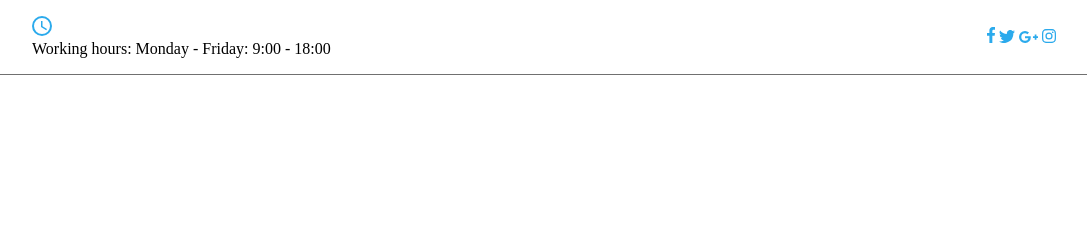
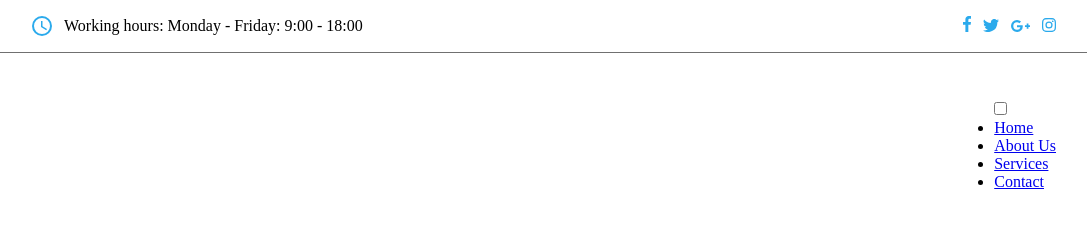
Before and after one commit to mrcozy123321/html-css-dentialclinic, a plain HTML site: page index.html in a window 1280 px wide. Shown: the whole page, without its empty margins (96-1183 px from the left). Drawn offline with Linux system fonts and the light colour scheme.

Commit message:
finished styling top menu, started on main menu and added a nav

```diff
--- a/index.html
+++ b/index.html
@@ -12,13 +12,12 @@
 <body>
 <!-- Topmenu -->
   <div class="container topMenu-container">
-    <div>
-      <svg xmlns="http://www.w3.org/2000/svg" width="20" height="20" viewBox="0 0 20 20">
-        <path id="clock_icon" data-name="clock icon" d="M-90-101a9.995,9.995,0,0,1,9.99-10A10.005,10.005,0,0,1-70-101,10.006,10.006,0,0,1-80.01-91,10,10,0,0,1-90-101Zm2,0a8,8,0,0,0,8,8,8,8,0,0,0,8-8,8,8,0,0,0-8-8A8,8,0,0,0-88-101Zm7,1v-6h1.5v5.251L-75-98.08l-.751,1.23Z" transform="translate(90 111)" fill="#2baaec"/>
-      </svg>
-      <p>Working hours: Monday - Friday: 9:00 - 18:00</p>
-    </div>
-    <div>
+    <svg xmlns="http://www.w3.org/2000/svg" width="20" height="20" viewBox="0 0 20 20">
+      <path id="clock_icon" data-name="clock icon" d="M-90-101a9.995,9.995,0,0,1,9.99-10A10.005,10.005,0,0,1-70-101,10.006,10.006,0,0,1-80.01-91,10,10,0,0,1-90-101Zm2,0a8,8,0,0,0,8,8,8,8,0,0,0,8-8,8,8,0,0,0-8-8A8,8,0,0,0-88-101Zm7,1v-6h1.5v5.251L-75-98.08l-.751,1.23Z" transform="translate(90 111)" fill="#2baaec"/>
+    </svg>
+    <p>Working hours: Monday - Friday: 9:00 - 18:00</p>
+
+    <div class="topMenu-icons">
       <svg xmlns="http://www.w3.org/2000/svg" width="8.25" height="16" viewBox="0 0 8.25 16">
         <path id="facebook_icon" data-name="facebook icon" d="M265.1,101.791v1.959h2.665l-.366,2.844h-2.3v7.156h-2.938v-7.156h-2.4V103.75h2.4v-2.241a3.427,3.427,0,0,1,3.659-3.759,20.266,20.266,0,0,1,2.194.112v2.544H266.5C265.323,100.406,265.1,100.969,265.1,101.791Z" transform="translate(-259.76 -97.75)" fill="#2baaec"/>
       </svg>
@@ -36,8 +35,27 @@
   <div class="topMenu-border"></div>
 
 <!-- Mainmenu -->
-  <div>
+  <div class="container mainMenu-container">
+    <div></div>
 
+    <div class="nav-container">
+      <div class="nav-content">
+        <nav role="navigation">
+          <div id="menuToggle">
+            <input type="checkbox" />
+              <span></span>
+              <span></span>
+              <span></span>
+          <ul>
+            <li><a href="#">Home</a></li>
+            <li><a href="#">About Us</a></li>
+            <li><a href="#">Services</a></li>
+            <li><a href="#">Contact</a></li>
+          </ul>
+          </div>
+        </nav>
+      </div>
+    </div>
   </div>
 
 <!-- Showcase -->
--- a/styles.css
+++ b/styles.css
@@ -17,9 +17,22 @@
   justify-content: space-between;
   align-items: center;
 }
+.topMenu-container p {
+  position: fixed;
+  margin-left: 2rem;
+}
+.topMenu-icons svg {
+  margin: 0 0 0 .5rem;
+}
 .topMenu-border {
   margin-top: 1rem;
   border-bottom: 1.5px solid #707070;
+}
+.mainMenu-container {
+  display: flex;
+  margin-top: 3rem;
+  justify-content: space-between;
+  align-items: center;
 }
 .container-primary {
 
```
